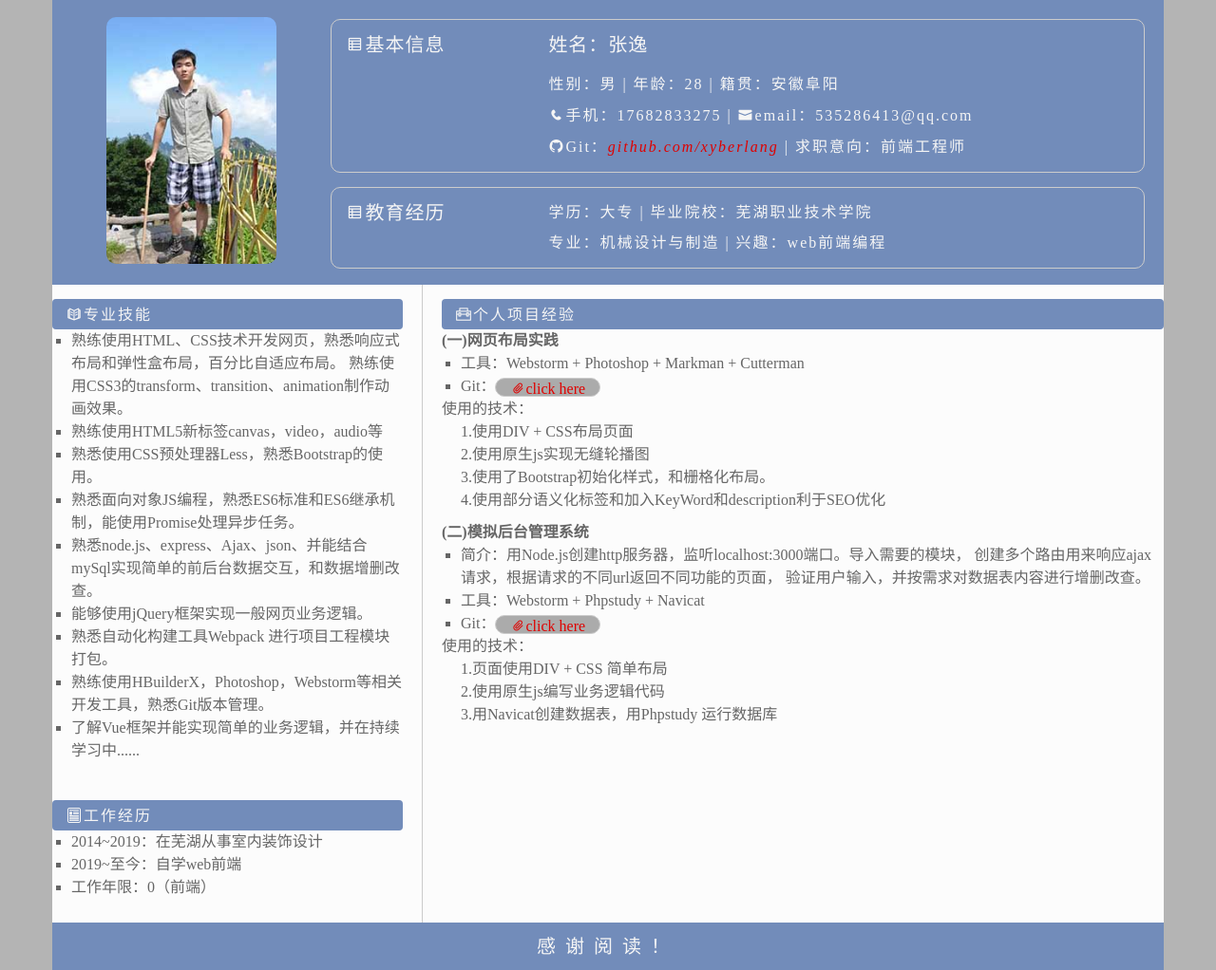
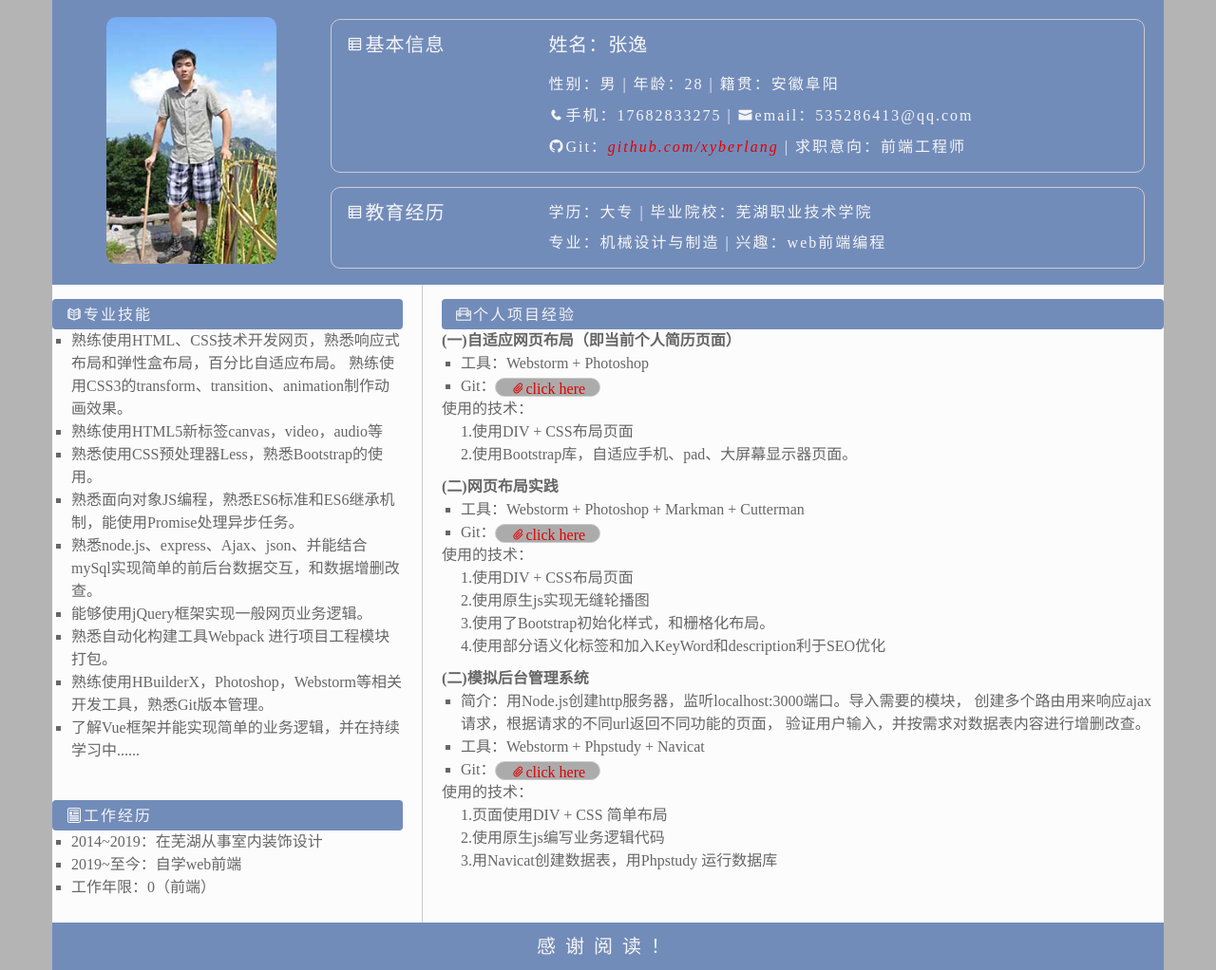
Before and after one commit to xyberlang/myResume, a plain HTML site: page index.html in a window 1280 px wide. Shown: the whole page at 95% size. Drawn offline with nearby package versions, Linux system fonts and the light colour scheme.

Commit message:
Update index.html

```diff
--- a/index.html
+++ b/index.html
@@ -122,7 +122,17 @@
           <h6 class="box-title iconfont icon-gongju">个人项目经验</h6>
           <ul>
             <!--盒子内容部分-->
-            <li class="li-title"><strong>(一)网页布局实践</strong></li>
+            <li class="li-title"><strong>(一)自适应网页布局（即当前个人简历页面）</strong></li>
+            <li>工具：Webstorm + Photoshop</li>
+            <li>Git：<a href="https://xyberlang.github.io/myResume/" target="_blank" class="iconfont icon-attachent">click here</a></li>
+            <li  class="li-title">使用的技术：</li>
+            <li class="li-num">1.使用DIV + CSS布局页面</li>
+            <li class="li-num">2.使用Bootstrap库，自适应手机、pad、大屏幕显示器页面。</li>
+          </ul>
+
+          <ul>
+            <!--盒子内容部分-->
+            <li class="li-title"><strong>(二)网页布局实践</strong></li>
             <li>工具：Webstorm + Photoshop + Markman + Cutterman</li>
             <li>Git：<a href="https://github.com/xyberlang/page-layout" target="_blank" class="iconfont icon-attachent">click here</a></li>
             <li  class="li-title">使用的技术：</li>
```
